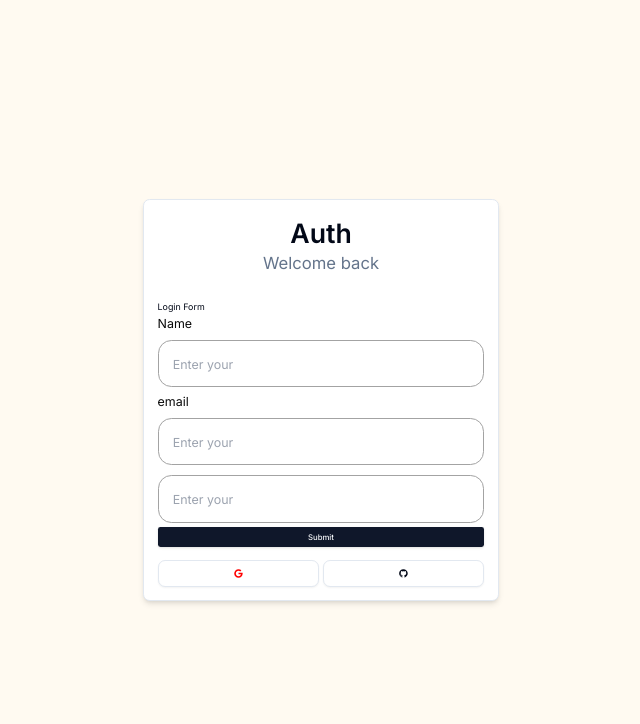
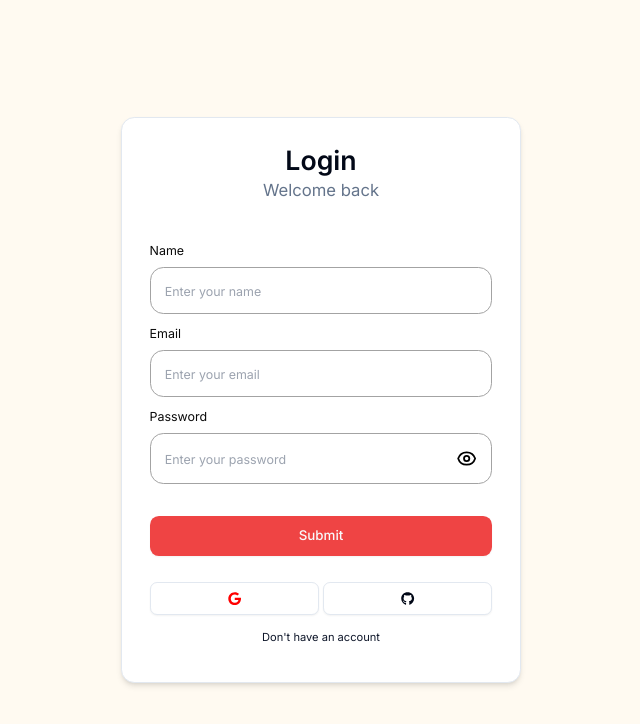
Before and after one commit to Savio234/next-auth, a Next.js app: page /login in a window 1280 px wide. Shown: the top 724 px of the page, without its empty margins (319-959 px from the left). Built offline with nearby package versions, Linux system fonts and the light colour scheme.

Commit message:
Login form, Login page and register page

```diff
--- a/app/(auth)/login/page.tsx
+++ b/app/(auth)/login/page.tsx
@@ -1,5 +1,4 @@
 import { LoginForm } from "@/components/index";
-
 
 export default function LoginPage() {
     return (
--- /dev/null
+++ b/app/(auth)/register/page.tsx
@@ -0,0 +1,7 @@
+
+
+export default function RegisterPage() {
+    return (
+        <h1>Register</h1>
+    )
+}
--- a/app/globals.css
+++ b/app/globals.css
@@ -91,7 +91,7 @@ html, body, :root {
   }
   body {
     /* @apply bg-background text-foreground; */
-    background: #FFFFFF;
+    background: #FFFAF1;
   }
 }
 
--- a/app/page.tsx
+++ b/app/page.tsx
@@ -1,7 +1,6 @@
 import { HomeView } from "@/components/index";
-import { Button } from "@/shared";
 
-export default function Home() {
+export default function HomePage() {
   return (
     <HomeView />
   );
--- a/components/HomeView/HomeView.tsx
+++ b/components/HomeView/HomeView.tsx
@@ -1,26 +1,35 @@
 'use client';
 import React from 'react';
 import { Button } from '@/shared';
+import { useRouter } from 'next/navigation';
 import styles from './HomeView.module.css'
-import { useRouter } from 'next/navigation';
+import Link from 'next/link';
 
 const HomeView = () => {
-  const router = useRouter()
+  const router = useRouter();
   return (
     <div className={`flex h-full flex-col items-center justify-center ${styles.wrapper}`}>
+      <div className='bg-white w-[40rem] h-[40rem] flex flex-col justify-center
+        items-center rounded-2xl'
+      >
         <form className={`flex flex-col items-center justify-center ${styles.form}`}>
           <div className='flex flex-col items-center justify-center gap-2 mb-[1.6rem]'>
             <h1 className='text-[4rem] font-semibold text-black drop-shadow-md'>
               Auth
             </h1>
-          <p className='text-black text-[1.6rem]'>
-            A simple authentication service
+            <p className='text-black text-center w-[30rem] text-[1.6rem]'>
+              A simple authentication service using next auth
             </p>
           </div>
-        <Button onClick={() => router.push('/login')} className={`text-[2rem] p-[1.6rem] w-60 h-[4.5rem] ${styles.btn}`} variant='destructive' size='lg'>
+          <Link href='/login'>
+            <Button variant='destructive' size='lg'
+              className={`text-[2rem] p-[1.6rem] w-60 h-[4.5rem] ${styles.btn}`}
+            >
               Sign in
             </Button>
+          </Link>
         </form>
+      </div>
     </div>
   )
 }
--- a/components/LoginForm/LoginForm.tsx
+++ b/components/LoginForm/LoginForm.tsx
@@ -4,14 +4,15 @@ import React from 'react'
 const LoginForm = () => {
   return (
     <CardWrapper headerLabel='Welcome back' backButtonLabel={`Don't have an account`}
-      backButtonHref='/auth/register' showSocial
+      backButtonHref='/register' showSocial
     >
-      Login Form
-      <form className='flex flex-col gap-2'>
-        <InputField name='name' label='Name' placeholder='Enter your ' />
-        <InputField name='Email' label='email' placeholder='Enter your ' />
-        <InputField label='' placeholder='Enter your ' />
-        <Button type='submit'>
+      {/* <h3 className='text-[1.6rem]'>Login Form</h3> */}
+      <form className='flex flex-col gap-4 mt-6'>
+        <InputField name='name' label='Name' placeholder='Enter your name' />
+        <InputField name='Email' label='Email' placeholder='Enter your email' />
+        <InputField isPassword label='Password' placeholder='Enter your password' />
+        <Button variant='destructive' type='submit'
+          className='text-[1.5rem] mt-[2.5rem] mb-[1.5rem] rounded-2xl py-4 px-4 h-[4.5rem]' >
           Submit
         </Button>
       </form>
--- a/shared/CardWrapper/CardWrapper.tsx
+++ b/shared/CardWrapper/CardWrapper.tsx
@@ -1,7 +1,8 @@
 'use client';
 import React from 'react'
-import { Card, CardContent, CardFooter, CardHeader, Socials } from '@/shared';
+import { Button, Card, CardContent, CardFooter, CardHeader, Socials } from '@/shared';
 import styles from './CardWrapper.module.css'
+import Link from 'next/link';
 
 interface CardWrapperProps {
     children: React.ReactNode
@@ -13,11 +14,11 @@ interface CardWrapperProps {
 const CardWrapper = ({ children, headerLabel, backButtonLabel, backButtonHref, showSocial
 }: CardWrapperProps) => {
   return (
-    <Card className={`${styles.card} w-[40rem] shadow-md`}>
+    <Card className={`${styles.card} w-[45rem] pt-[1rem] px-[1.6rem] pb-[2.5rem] rounded-3xl shadow-md`}>
         <CardHeader className='pt-0'>
             <div className='w-[100%] flex flex-col items-center justify-center py-6 px-0'>
                 <h3 className='text-[3rem] font-semibold'>
-                    Auth
+                    Login
                 </h3>
                 <p className='text-3xl text-muted-foreground'>
                     {headerLabel}
@@ -32,6 +33,15 @@ const CardWrapper = ({ children, headerLabel, backButtonLabel, backButtonHref, s
                 <Socials />
             </CardFooter>
         )}
+        <CardFooter>
+            <Button variant='link' className='font-normal max-w-fit mx-auto text-[1.25rem]
+                hover:text-red-500' size='sm' asChild
+            >
+                <Link href={backButtonHref}>
+                    {backButtonLabel}
+                </Link>
+            </Button>
+        </CardFooter>
     </Card>
   )
 }
--- a/shared/Socials/Socials.module.css
+++ b/shared/Socials/Socials.module.css
@@ -1,3 +1,8 @@
 .btn {
     border-radius: 0.8rem;
 }
+
+.btn svg {
+    width: 1.5rem!important;
+    height: 1.5rem!important;
+}
--- a/shared/Socials/Socials.tsx
+++ b/shared/Socials/Socials.tsx
@@ -8,11 +8,11 @@ import styles from './Socials.module.css'
 const Socials = () => {
   return (
     <div className='flex items-center w-full gap-x-2'>
-      <Button size='lg' className={`${styles.btn} h-[3rem] w-full`} variant='outline' onClick={() => ('')}>
-        <FaGoogle color='red' className='h-5 w-5' />
+      <Button size='lg' className={`${styles.btn} h-[3.75rem] w-full`} variant='outline' onClick={() => ('')}>
+        <FaGoogle color='red' className='h-10 w-10' />
       </Button>
-      <Button size='lg' className={`${styles.btn} h-[3rem] w-full`} variant='outline' onClick={() => ('')}>
-        <FaGithub className='h-5 w-5' />
+      <Button size='lg' className={`${styles.btn} h-[3.75rem] w-full`} variant='outline' onClick={() => ('')}>
+        <FaGithub className='h-10 w-10' />
       </Button>
     </div>
   )
--- a/shared/inputField/InputField.module.css
+++ b/shared/inputField/InputField.module.css
@@ -18,14 +18,13 @@
 	position: relative;
 	width: 100%;
 	padding: 1.6rem;
-	column-gap: 1rem;
+	column-gap: 0.5rem;
 	box-sizing: border-box;
 	background-color: transparent;
 	border: 0.1rem solid #A3A3A3;
 	border-radius: 1.5rem;
 	transition: all 0.1s ease-in;
 	margin-top: 0.6rem;
-	/* // @include flex(flex-start, center, row nowrap); */
 	display: flex;
 	align-items: center;
 	justify-content: flex-start;
```
Lines whose indentation alone changed are shown as unchanged.
